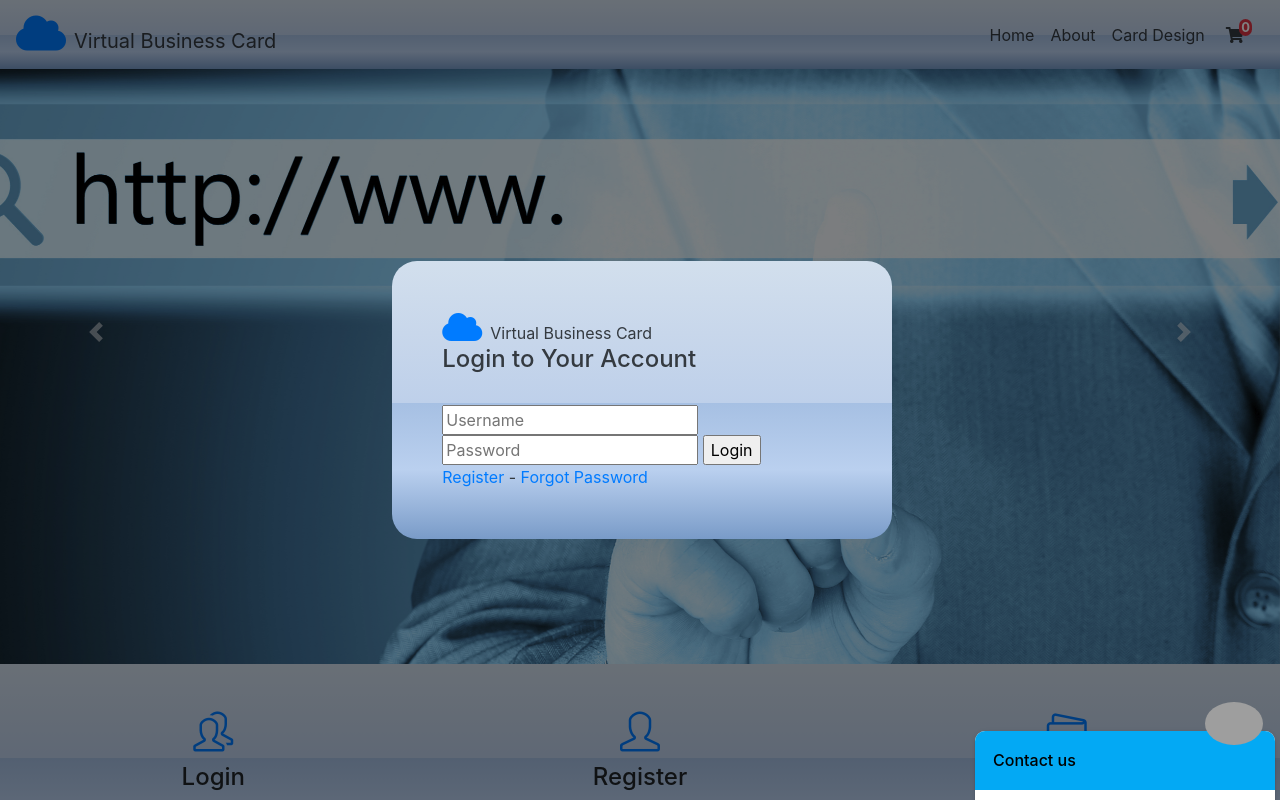
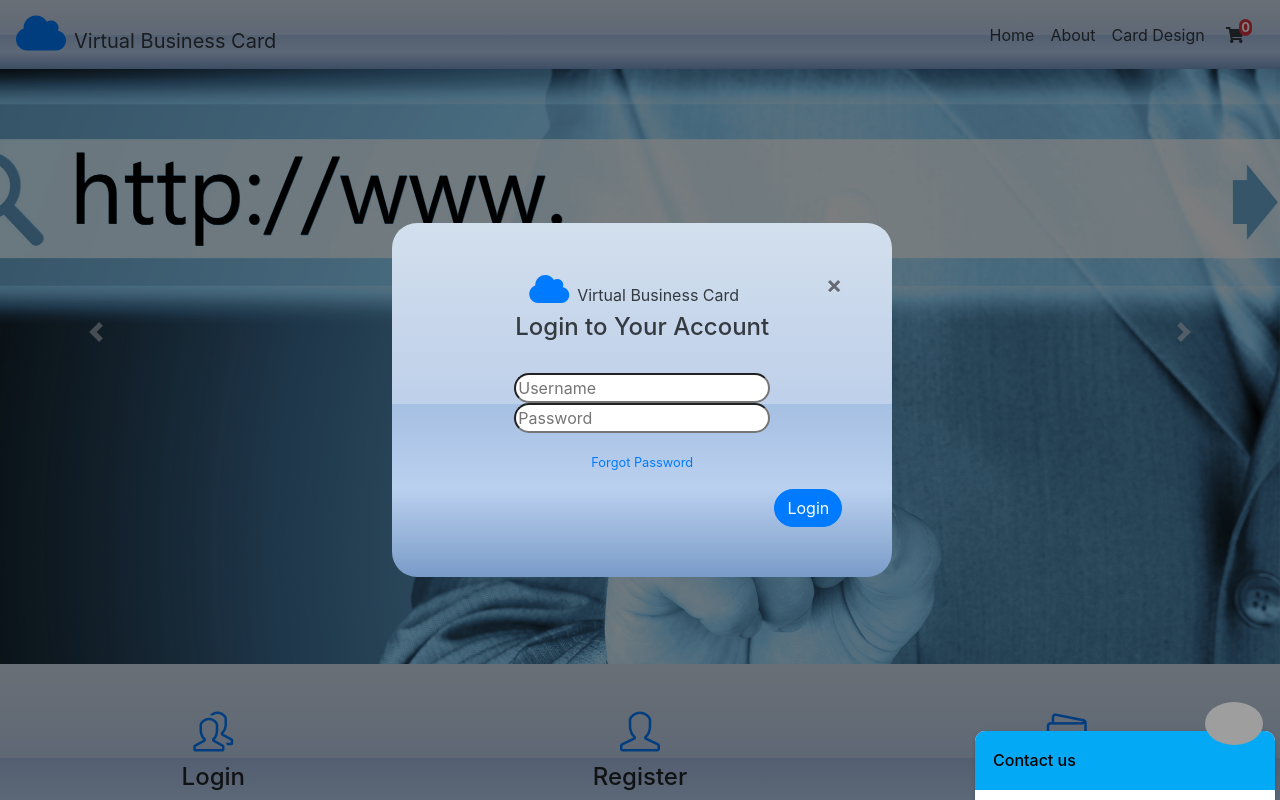
Before and after one commit to yariel1983/virtualbusinesscard, a PHP site: page / in a window 1280 px wide, after a click that opens the changed part. Run offline with PHP 8.4, Linux system fonts and the light colour scheme; some libraries are stand-ins or nearby versions; grey boxes are pictures that could not be loaded.

Commit message:
working on login and register modals

```diff
--- a/assets/css/style.css
+++ b/assets/css/style.css
@@ -212,7 +212,7 @@ p {
 }
 
 
-/*------------- Form ---------------*/
+/*------------- Contact Form ---------------*/
 
 .nb-form {
     position: fixed;
@@ -359,6 +359,7 @@ p {
 .modal {
     text-align: center;
     color:white;
+
 }
 
 @media screen and (min-width: 768px) {
@@ -372,7 +373,6 @@ p {
 
 .modal-dialog {
     display: inline-block;
-    text-align: left;
     vertical-align: middle;
 }
 
@@ -386,3 +386,19 @@ p {
     padding: 50px;
     border-radius: 25px;
 }
+
+button, input {
+    overflow: visible;
+    border-radius: 25px;
+
+
+}
+
+#loginmodalbtn{
+    border-radius: 25px;
+}
+
+#modalbtnclose{
+    border-radius: 100px;
+    background: red;
+}
--- a/index.php
+++ b/index.php
@@ -103,19 +103,24 @@
 </div>
 
 <!--Login-modal-->
-<div class="modal fade" id="login-modal" tabindex="-1" role="dialog" aria-labelledby="myModalLabel" aria-hidden="true" style="display: none;">
-    <div class="modal-dialog">
+<div class="modal fade" id="login-modal" role="dialog" aria-labelledby="myModalLabel" aria-hidden="true" style="display: none;">
+    <div class="modal-dialog" role="document">
         <div class="loginmodal-container text-dark" id="modalbg">
-            <span><i class="fas fa-cloud text-primary fa-2x mr-2 mt-0"></i></span>Virtual Business Card</a>
+            <span><i class="fas fa-cloud text-primary fa-2x mr-2 mt-0 mb-2"></i></span>Virtual Business Card</a><button type="button" class="close" data-dismiss="modal" aria-label="Close"><span aria-hidden="true">&times;</span></button>
             <h4>Login to Your Account</h4><br>
             <form>
-                <input type="text" name="user" placeholder="Username">
-                <input type="password" name="pass" placeholder="Password">
-                <input type="submit" name="login" class="login loginmodal-submit" value="Login">
+                <input class="login-modal-form" type="text" placeholder="Username" >
+                <input class="login-modal-form" type="text" placeholder="Password">
             </form>
+            <div class="login-help mt-3">
+                <small><a href="#">Forgot Password</a></small>
 
-            <div class="login-help">
-                <a href="#">Register</a> - <a href="#">Forgot Password</a>
+            </div>
+            <div class="row">
+                <div class="col-md-6"></div>
+                <div class="col-md-6 text-right">
+                    <button class="btn btn-primary mt-3 mb-text-right" id="loginmodalbtn" href="#">Login</button>
+                </div>
             </div>
         </div>
     </div>
@@ -125,21 +130,24 @@
 <div class="modal fade" id="register-modal" tabindex="-1" role="dialog" aria-labelledby="myModalLabel" aria-hidden="true" style="display: none;">
     <div class="modal-dialog">
         <div class="loginmodal-container text-dark" id="modalbg">
-            <span><i class="fas fa-cloud text-primary fa-2x mr-2 mt-0"></i></span>Virtual Business Card</a>
+            <span><i class="fas fa-cloud text-primary fa-2x mr-2 mt-0"></i></span>Virtual Business Card</a><button type="button" class="close" data-dismiss="modal" aria-label="Close"><span aria-hidden="true">&times;</span></button>
             <h4>Login to Your Account</h4><br>
             <form>
-                <input type="text" name="Company Name" placeholder="Company Name">
-                <input type="text" name="First Name" placeholder="First Name">
-                <input type="password" name="Last Name" placeholder="Last Name">
-                <input type="text" name="Email" placeholder="Email">
-                <input type="submit" name="Register" class="login loginmodal-submit" value="Register">
+                <input class="register-modal-form mb-3" type="text" name="Company Name" placeholder="Company Name">
+                <input class="register-modal-form mb-3" type="text" name="First Name" placeholder="First Name">
+                <input class="register-modal-form" type="password" name="Last Name" placeholder="Last Name">
+                <input class="register-modal-form" type="text" name="Email" placeholder="Email">
+
             </form>
+            <div class="row">
+                <div class="col-md-6"></div>
+                <div class="col-md-6 text-right">
+                    <button class="btn btn-primary mt-3 mb-text-right" id="loginmodalbtn" href="#">Register</button>
+                </div>
+            </div>
 
-            <div class="login-help">
-                <a href="#">Register</a> - <a href="#">Forgot Password</a>
-            </div>
         </div>
     </div>
 </div>
 <!--footer-->
-    <?php include('_inc/footer.php'); ?>
+<?php include('_inc/footer.php'); ?>
```
